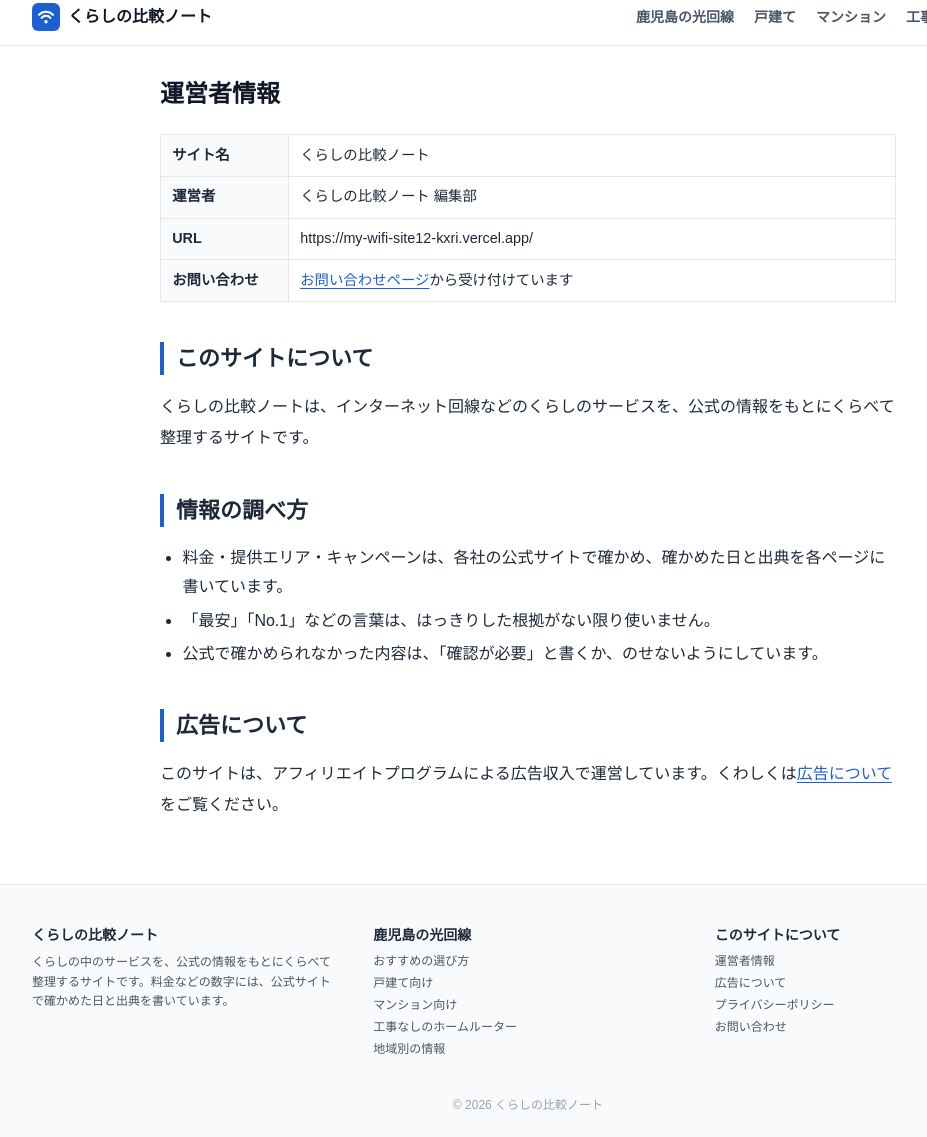
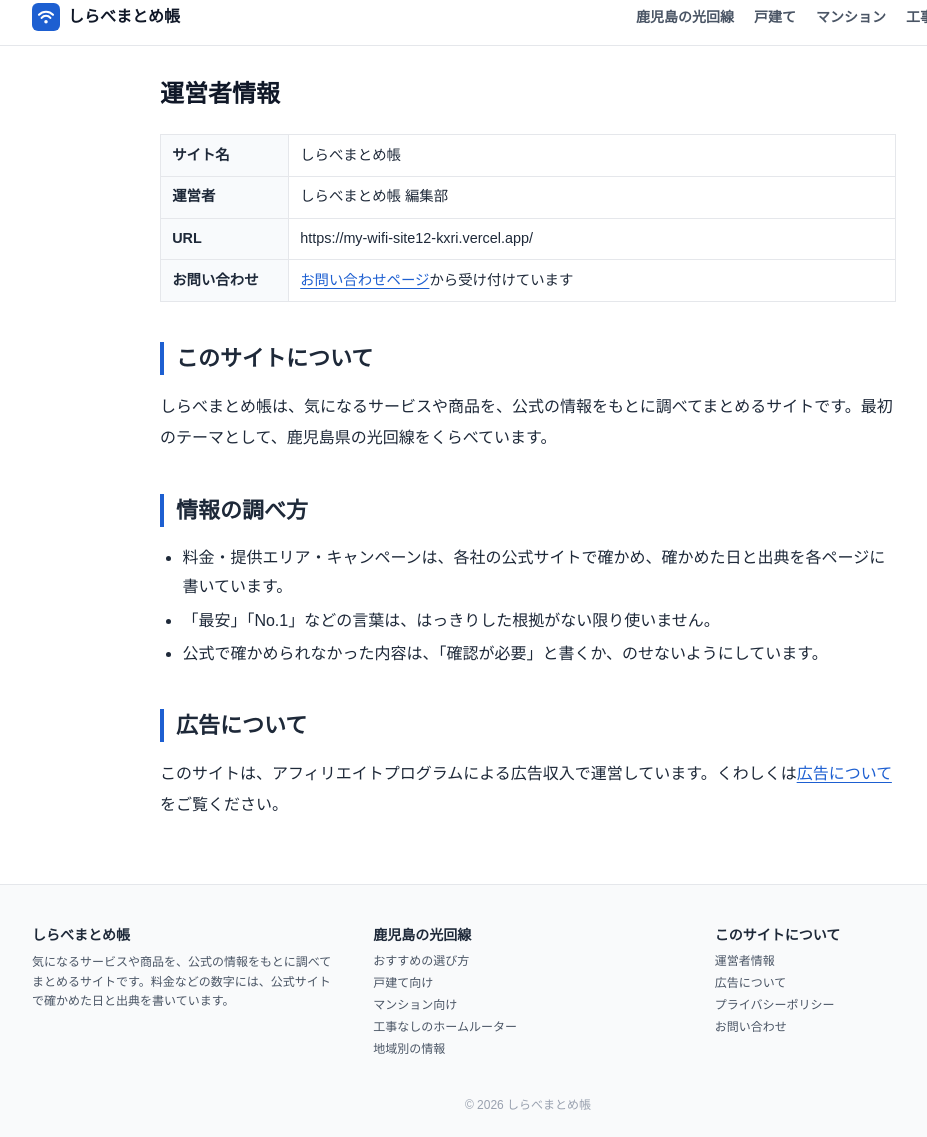
Before and after one commit to ayumi1515/my-wifi-site12, an Astro site: page /about in a window 1280 px wide. Shown: the part 11-1148 px from the top of the page, without its empty margins (112-1039 px from the left). Built offline with nearby package versions, Linux system fonts and the light colour scheme; Astro itself is replaced by a stand-in of ours.

Commit message:
サイト名を「しらべまとめ帳」に変更し、紹介文を幅広い内容に合わせる
Co-Authored-By: Claude Opus 5.5 <noreply@anthropic.com>

```diff
--- a/src/layouts/Base.astro
+++ b/src/layouts/Base.astro
@@ -88,7 +88,7 @@ const path = Astro.url.pathname;
         <div>
           <p class="font-bold text-gray-800 mb-2">{SITE.name}</p>
           <p class="text-xs leading-relaxed">
-            くらしの中のサービスを、公式の情報をもとにくらべて整理するサイトです。料金などの数字には、公式サイトで確かめた日と出典を書いています。
+            気になるサービスや商品を、公式の情報をもとに調べてまとめるサイトです。料金などの数字には、公式サイトで確かめた日と出典を書いています。
           </p>
         </div>
         <div>
--- a/src/pages/about.astro
+++ b/src/pages/about.astro
@@ -14,7 +14,7 @@ import { SITE } from '../site.config.mjs';
       </tbody>
     </table>
     <h2>このサイトについて</h2>
-    <p>{SITE.name}は、インターネット回線などのくらしのサービスを、公式の情報をもとにくらべて整理するサイトです。</p>
+    <p>{SITE.name}は、気になるサービスや商品を、公式の情報をもとに調べてまとめるサイトです。最初のテーマとして、鹿児島県の光回線をくらべています。</p>
     <h2>情報の調べ方</h2>
     <ul>
       <li>料金・提供エリア・キャンペーンは、各社の公式サイトで確かめ、確かめた日と出典を各ページに書いています。</li>
--- a/src/site.config.mjs
+++ b/src/site.config.mjs
@@ -1,11 +1,11 @@
 // サイト全体の設定。名前やアドレスを変えるときは、ここだけ直せばOKです。
 export const SITE = {
-  // サイト名（仮）。どんな記事でも書ける名前にしています。決まったらここを書きかえます。
-  name: 'くらしの比較ノート',
+  // サイト名。どんな記事でも書ける名前にしています。
+  name: 'しらべまとめ帳',
   // 公開アドレス。独自ドメインにしたら書きかえます（最後の / はつけない）。
   url: 'https://my-wifi-site12-kxri.vercel.app',
   // 運営者の表示名（本名は出さない）
-  operator: 'くらしの比較ノート 編集部',
+  operator: 'しらべまとめ帳 編集部',
   // お問い合わせフォーム（Googleフォームなど）のURL。空のあいだは「準備中」と出ます。
   contactFormUrl: '',
   // Search Console の確認コード（前のサイトから引き継ぎ）
```
Also changed, not shown: README.md.
